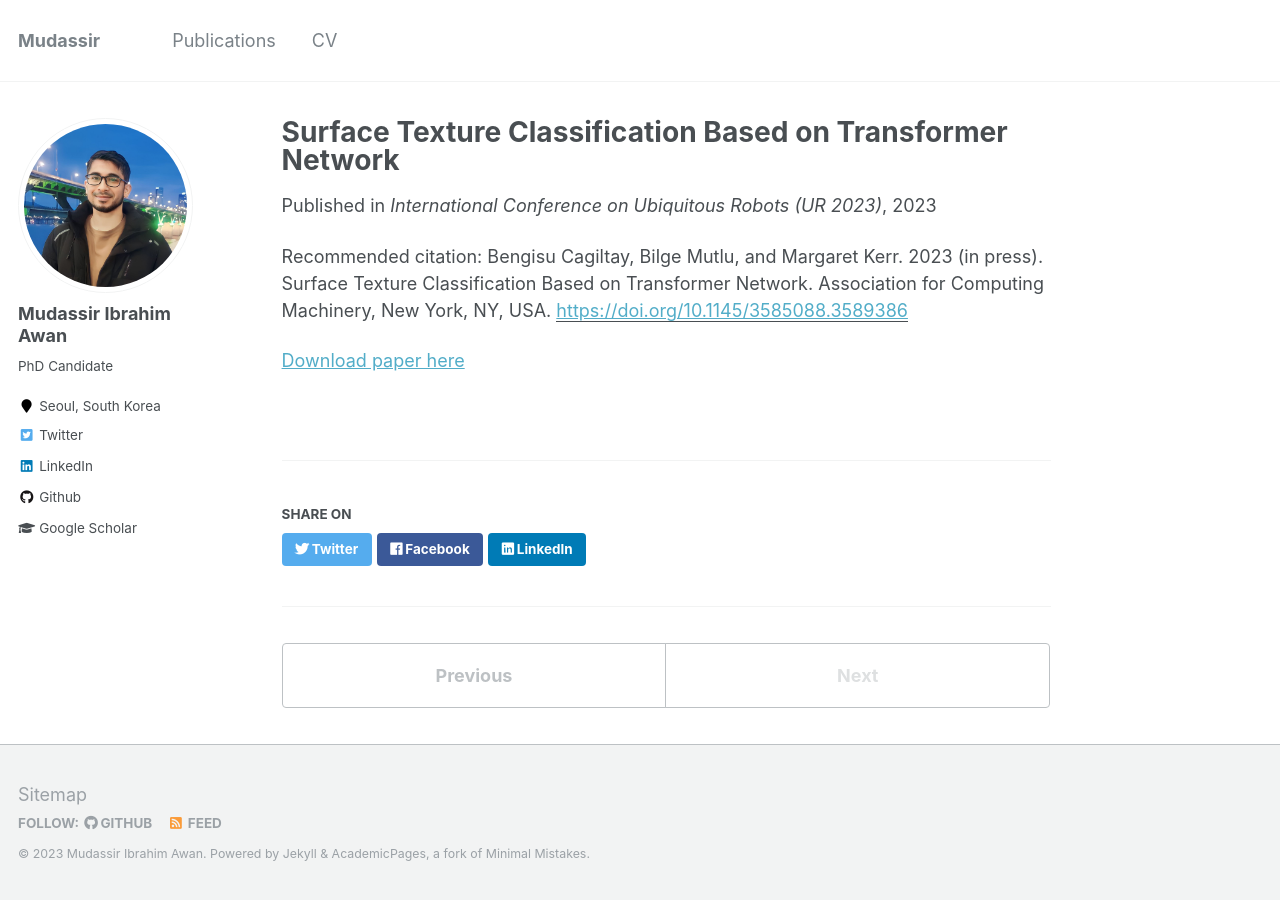
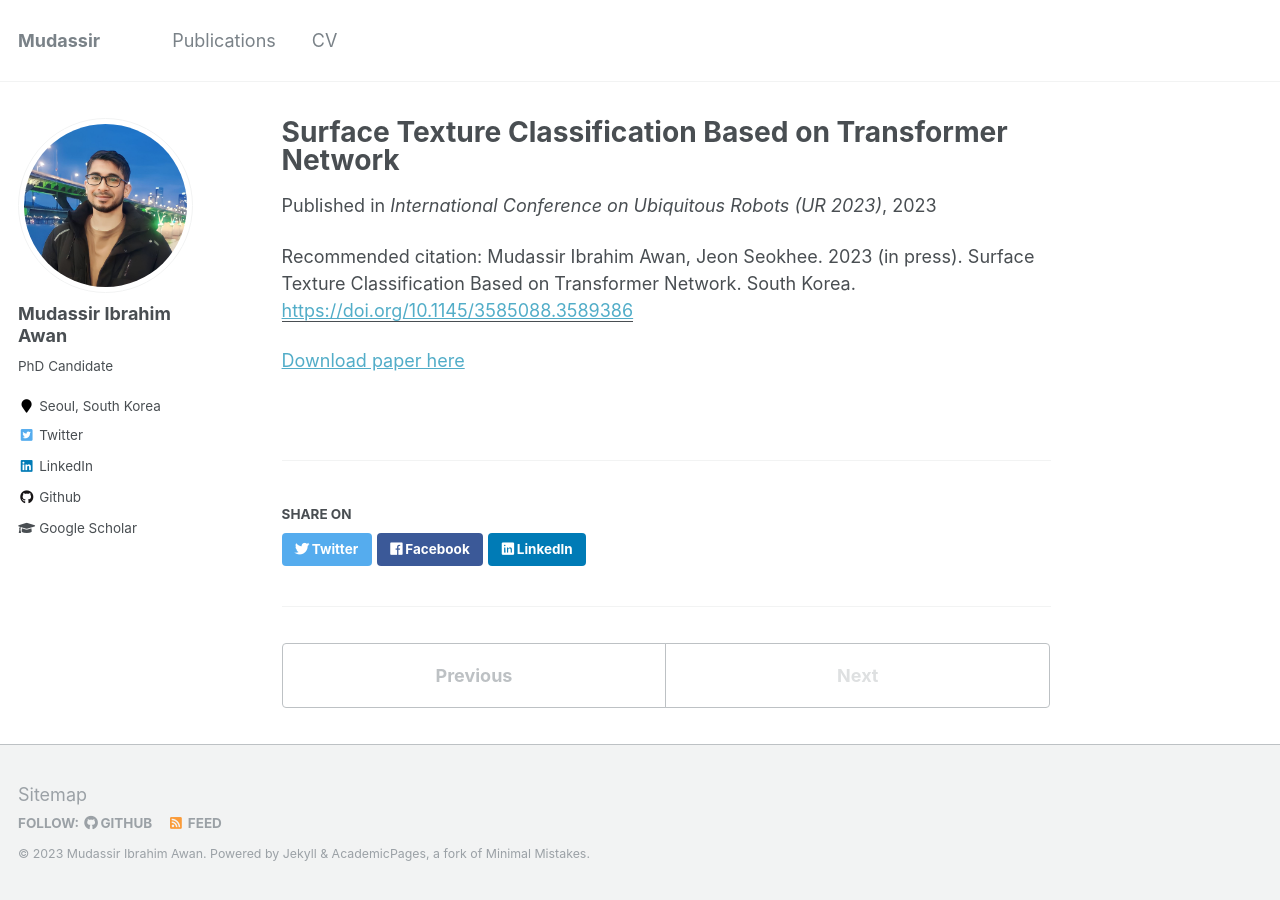
Before and after one commit to mudassir-awan/mudassir-awan.github.io, a Jekyll site: the page built from _publications/2009-10-01-paper-title-number-1.md, in a window 1280 px wide. Built offline with Jekyll 4.4.1, drawn with Linux system fonts in a browser that asks for light colours.

Commit message:
Update 2009-10-01-paper-title-number-1.md

```diff
--- a/_publications/2009-10-01-paper-title-number-1.md
+++ b/_publications/2009-10-01-paper-title-number-1.md
@@ -6,7 +6,7 @@ excerpt: ''
 date: 2023-05-19
 venue: 'International Conference on Ubiquitous Robots (UR 2023)'
 paperurl: 'https://doi.org/10.1145/3585088.3589386'
-citation: 'Bengisu Cagiltay, Bilge Mutlu, and Margaret Kerr. 2023 (in press). Surface Texture Classification Based on Transformer Network. Association for Computing Machinery, New York, NY, USA.'
+citation: 'Mudassir Ibrahim Awan, Jeon Seokhee. 2023 (in press). Surface Texture Classification Based on Transformer Network. South Korea.'
 ---
 
 [Download paper here](http://academicpages.github.io/files/paper2.pdf)
```
